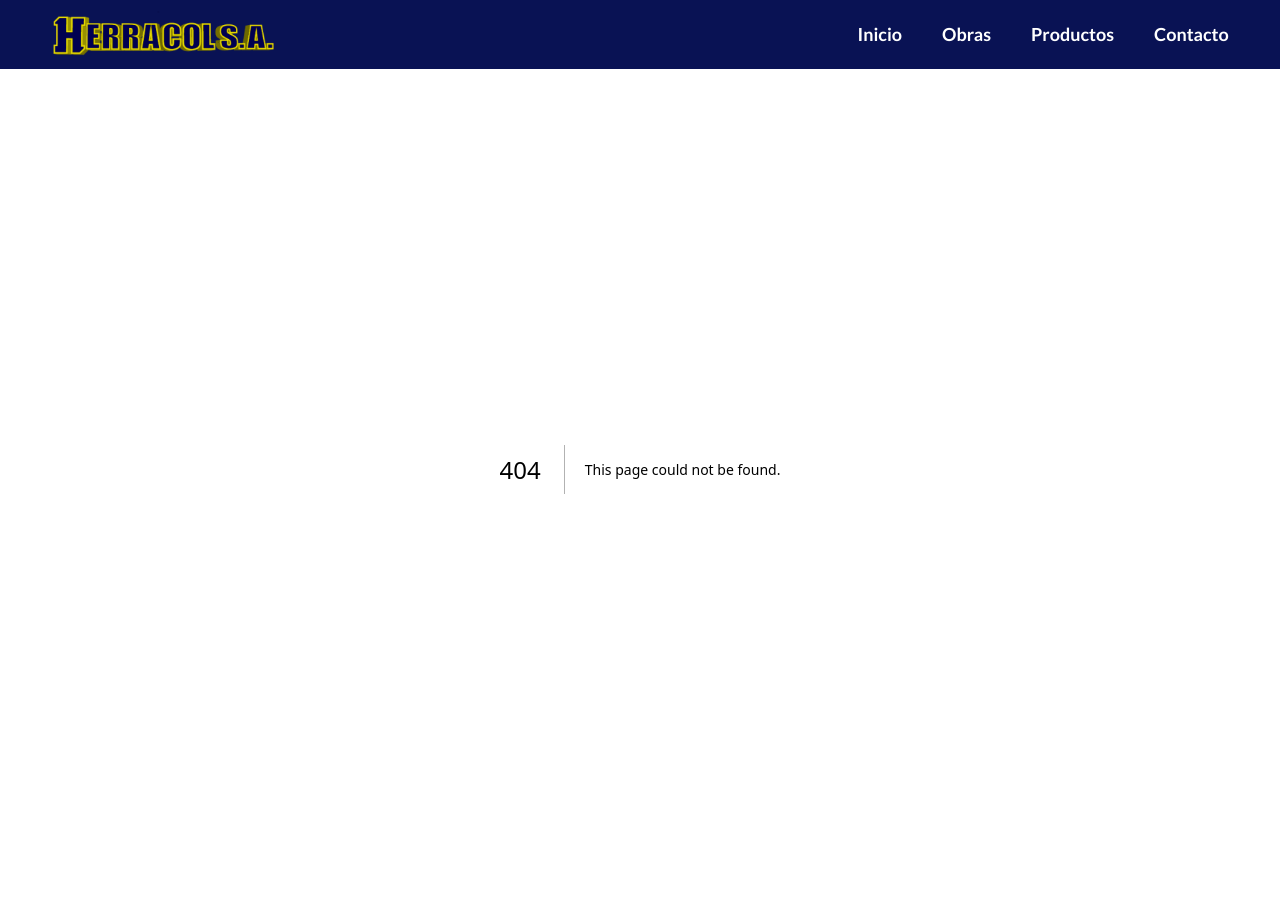
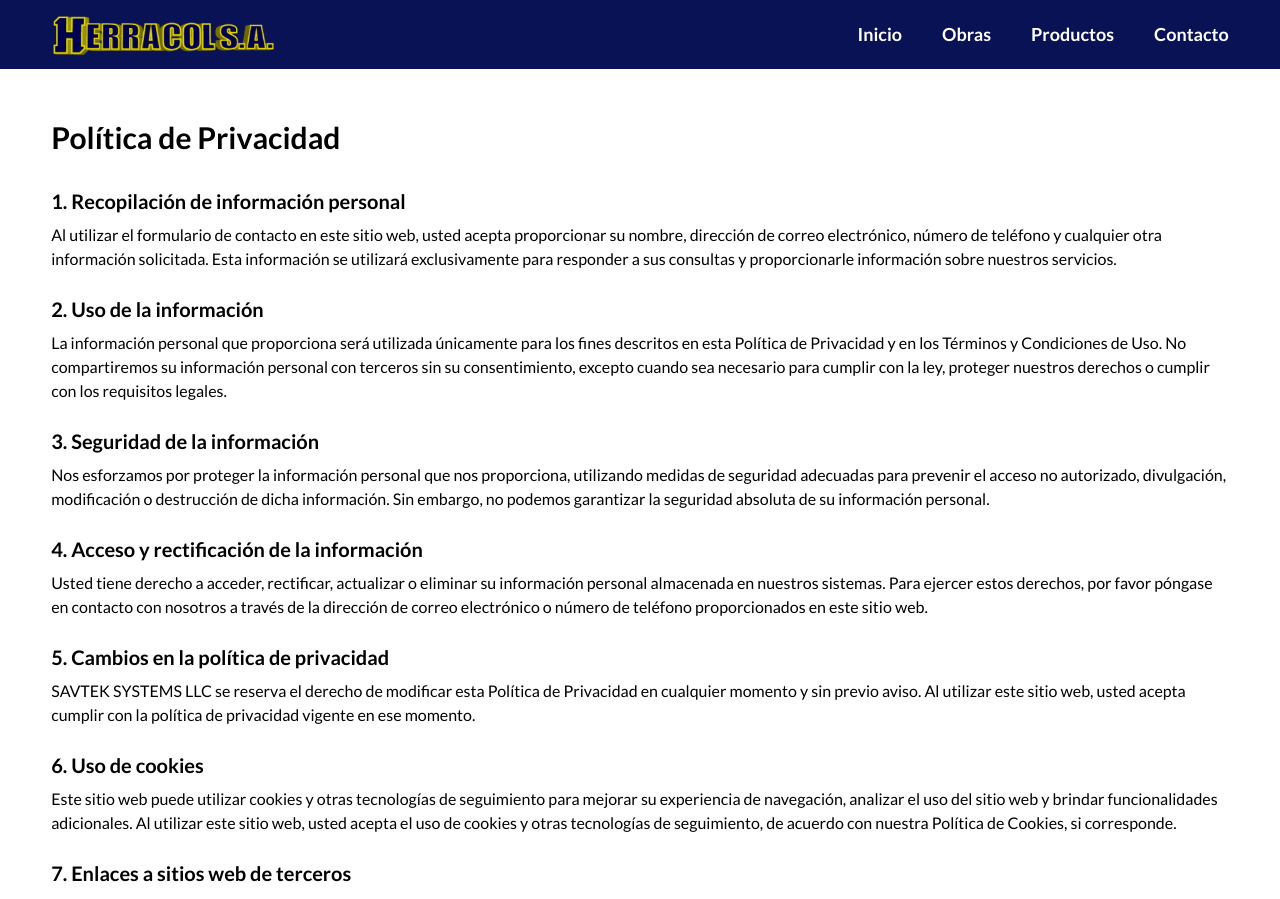
Before and after one commit to JamesLoor/herracol-app, a Next.js app: page /politicas-de-privacidad in a window 1280 px wide. Before the commit this address had no page. Shown: the top 899 px of the page. Built offline with nearby package versions, Linux system fonts and the light colour scheme.

Commit message:
Add new page of Policy of privacy

```diff
--- /dev/null
+++ b/src/app/politicas-de-privacidad/page.jsx
@@ -0,0 +1,63 @@
+export default function PolicyOfPrivacy() {
+  return (
+    <section className="pt-[50px] px-[4%] max-w-[1280px] mx-auto">
+      <h2 class="mb-8 text-3xl font-bold">{policy.title}</h2>
+      {policy.items.map((item) => {
+        return (
+          <>
+            <h3 className="mb-2 text-xl font-bold">{item.title}</h3>
+            <p className="mb-6">{item.paragraph}</p>
+          </>
+        );
+      })}
+      <p class="mb-6">{policy.date}</p>
+    </section>
+  );
+}
+
+const policy = {
+  title: "Política de Privacidad",
+  items: [
+    {
+      title: "1. Recopilación de información personal",
+      paragraph:
+        "Al utilizar el formulario de contacto en este sitio web, usted acepta proporcionar su nombre, dirección de correo electrónico, número de teléfono y cualquier otra información solicitada. Esta información se utilizará exclusivamente para responder a sus consultas y proporcionarle información sobre nuestros servicios.",
+    },
+    {
+      title: "2. Uso de la información",
+      paragraph:
+        "La información personal que proporciona será utilizada únicamente para los fines descritos en esta Política de Privacidad y en los Términos y Condiciones de Uso. No compartiremos su información personal con terceros sin su consentimiento, excepto cuando sea necesario para cumplir con la ley, proteger nuestros derechos o cumplir con los requisitos legales.",
+    },
+    {
+      title: "3. Seguridad de la información",
+      paragraph:
+        "Nos esforzamos por proteger la información personal que nos proporciona, utilizando medidas de seguridad adecuadas para prevenir el acceso no autorizado, divulgación, modificación o destrucción de dicha información. Sin embargo, no podemos garantizar la seguridad absoluta de su información personal.",
+    },
+    {
+      title: "4. Acceso y rectificación de la información",
+      paragraph:
+        "Usted tiene derecho a acceder, rectificar, actualizar o eliminar su información personal almacenada en nuestros sistemas. Para ejercer estos derechos, por favor póngase en contacto con nosotros a través de la dirección de correo electrónico o número de teléfono proporcionados en este sitio web.",
+    },
+    {
+      title: "5. Cambios en la política de privacidad",
+      paragraph:
+        "SAVTEK SYSTEMS LLC se reserva el derecho de modificar esta Política de Privacidad en cualquier momento y sin previo aviso. Al utilizar este sitio web, usted acepta cumplir con la política de privacidad vigente en ese momento.",
+    },
+    {
+      title: "6. Uso de cookies",
+      paragraph:
+        "Este sitio web puede utilizar cookies y otras tecnologías de seguimiento para mejorar su experiencia de navegación, analizar el uso del sitio web y brindar funcionalidades adicionales. Al utilizar este sitio web, usted acepta el uso de cookies y otras tecnologías de seguimiento, de acuerdo con nuestra Política de Cookies, si corresponde.",
+    },
+    {
+      title: "7. Enlaces a sitios web de terceros",
+      paragraph:
+        "Nuestro sitio web puede contener enlaces a sitios web de terceros. No somos responsables de las prácticas de privacidad o el contenido de estos sitios web de terceros. Si visita estos sitios web, le recomendamos que revise sus políticas de privacidad y términos y condiciones antes de proporcionar cualquier información personal.",
+    },
+    {
+      title: "8. Contacto",
+      paragraph:
+        "Si tiene alguna pregunta o inquietud sobre esta Política de Privacidad o sobre el tratamiento de su información personal, no dude en ponerse en contacto con nosotros utilizando la información de contacto proporcionada en este sitio web.",
+    },
+  ],
+  date: "Fecha de la última actualización: 28/05/2023",
+};
```
